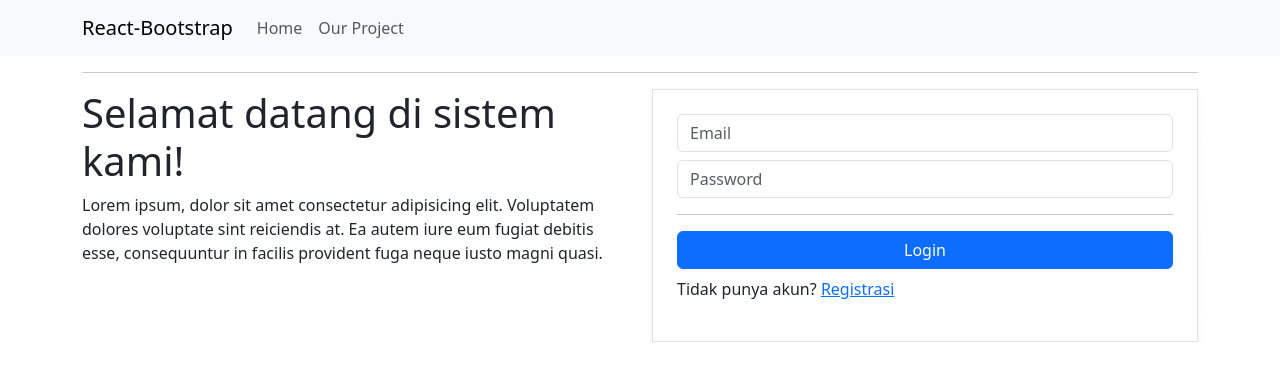
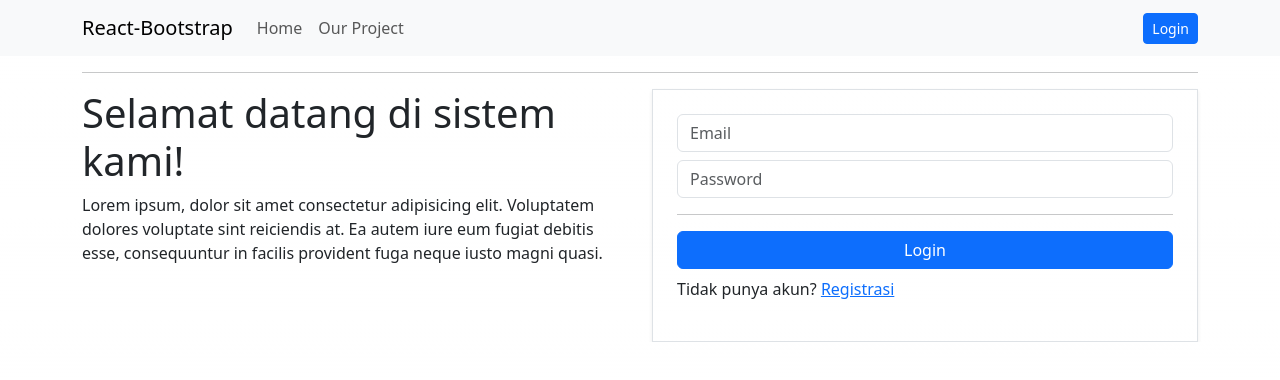
Before and after one commit to hendarSu/react-portofolio, a Next.js app: page /login in a window 1280 px wide. Shown: the top 380 px of the page. Built offline with nearby package versions, Linux system fonts and the light colour scheme; no server answers.

Commit message:
feat: context

```diff
--- a/src/components/Layout.jsx
+++ b/src/components/Layout.jsx
@@ -1,7 +1,21 @@
 import Head from "next/head";
-import Navbar from '@/components/Navbar'
+import Navbar from "@/components/Navbar";
+import LayoutContext from "@/context/LayoutContext";
+import { useEffect, useState } from "react";
+import { getCookie } from "@/utils/cookies";
 
 export default function Layout({ children }) {
+  const [userData, setUserData] = useState({});
+  const [isLogin, setIsLogin] = useState(false);
+
+  useEffect(() => {
+    const userDataCookie = getCookie("userData");
+    if (userDataCookie) {
+      setUserData(JSON.parse(userDataCookie));
+      setIsLogin(true);
+    }
+  }, []);
+
   return (
     <>
       <Head>
@@ -11,9 +25,13 @@ export default function Layout({ children }) {
         <link rel="icon" href="/favicon.ico" />
       </Head>
       <main>
-        {/* Section Navbar */}
-        <Navbar></Navbar>
-        {children}
+        <LayoutContext.Provider
+          value={{ userData, setUserData, isLogin, setIsLogin }}
+        >
+          {/* Section Navbar */}
+          <Navbar></Navbar>
+          {children}
+        </LayoutContext.Provider>
       </main>
     </>
   );
--- a/src/components/LoginForm.jsx
+++ b/src/components/LoginForm.jsx
@@ -1,8 +1,9 @@
+import LayoutContext from "@/context/LayoutContext";
 import { postLogin } from "@/rest/api";
-import { getCookie, setCookie } from "@/utils/cookies";
+import { setCookie } from "@/utils/cookies";
 import Link from "next/link";
 import { useRouter } from "next/router";
-import { useEffect, useState } from "react";
+import { useContext, useEffect, useState } from "react";
 import { Col, Row } from "react-bootstrap";
 import { Form, Button } from "react-bootstrap";
 
@@ -10,28 +11,30 @@ const LoginForm = () => {
   const [email, setEmail] = useState("");
   const [password, setPassword] = useState("");
 
+  const { isLogin, userData } = useContext(LayoutContext);
+
   const router = useRouter();
 
   const handleSubmit = async (e) => {
     e.preventDefault();
-    const isLogin = await postLogin({
-      email, password
-    })
+    const isLoginSuccess = await postLogin({
+      email,
+      password,
+    });
 
-    if (isLogin && isLogin.status === "success") {
-      setCookie("userData", JSON.stringify(isLogin.data), {
-        expires: 1
-      })
+    if (isLoginSuccess && isLoginSuccess.status === "success") {
+      setCookie("userData", JSON.stringify(isLoginSuccess.data), {
+        expires: 1,
+      });
+      router.reload("/");
+    }
+  };
+
+  useEffect(() => {
+    if (isLogin) {
       router.push("/");
     }
-  }
-
-  useEffect(() => {
-    const token = getCookie('userData');
-    if (token) {
-        router.push("/")
-    }
-  }, [])
+  }, [isLogin, userData]);
 
   return (
     <section>
--- a/src/components/Navbar.jsx
+++ b/src/components/Navbar.jsx
@@ -1,6 +1,23 @@
-import { Navbar, Container, Nav, NavDropdown } from "react-bootstrap";
+import LayoutContext from "@/context/LayoutContext";
+import { removeCookie } from "@/utils/cookies";
+import { useRouter } from "next/router";
+import { useContext } from "react";
+import { Navbar, Container, Nav, Button } from "react-bootstrap";
 
 export default function NavbarOurSystem() {
+  const router = useRouter();
+
+  const { isLogin } = useContext(LayoutContext);
+
+  const logout = () => {
+    removeCookie("userData");
+    router.reload("/");
+  };
+
+  const login = () => {
+    router.push("/login");
+  };
+
   return (
     <Navbar expand="lg" className="bg-body-tertiary">
       <Container>
@@ -11,6 +28,15 @@ export default function NavbarOurSystem() {
             <Nav.Link href="/">Home</Nav.Link>
             <Nav.Link href="/project">Our Project</Nav.Link>
           </Nav>
+          {isLogin ? (
+            <Button onClick={logout} className="btn-sm btn-danger">
+              Logout
+            </Button>
+          ) : (
+            <Button onClick={login} className="btn-sm btn-primary">
+              Login
+            </Button>
+          )}
         </Navbar.Collapse>
       </Container>
     </Navbar>
--- /dev/null
+++ b/src/context/LayoutContext.jsx
@@ -0,0 +1,6 @@
+// MyContext.js
+import { createContext } from 'react';
+
+const LayoutContext = createContext();
+
+export default LayoutContext;
--- a/src/pages/_app.js
+++ b/src/pages/_app.js
@@ -1,6 +1,11 @@
+import Layout from '@/components/Layout';
 import '@/styles/globals.css'
 import 'bootstrap/dist/css/bootstrap.min.css';
 
 export default function App({ Component, pageProps }) {
-  return <Component {...pageProps} />
+  return (
+    <Layout>
+      <Component {...pageProps} />
+    </Layout>
+  )
 }
--- a/src/pages/login.jsx
+++ /dev/null
@@ -1,13 +0,0 @@
-import { Container } from 'react-bootstrap'
-import Layout from '@/components/Layout'
-import LoginForm from '@/components/LoginForm'
-
-export default function Login() {
-  return (
-    <Layout>
-      <Container >
-        <LoginForm/>
-      </Container>
-    </Layout>
-  )
-}
--- /dev/null
+++ b/src/pages/login/index.js
@@ -0,0 +1,10 @@
+import { Container } from "react-bootstrap";
+import LoginForm from "@/components/LoginForm";
+
+export default function Login() {
+  return (
+    <Container>
+      <LoginForm />
+    </Container>
+  );
+}
--- a/src/pages/project/index.js
+++ b/src/pages/project/index.js
@@ -1,4 +1,3 @@
-import Layout from "@/components/Layout";
 import ProjectList from "@/components/Project";
 import { getCookie } from "@/utils/cookies";
 import { useRouter } from "next/router";
@@ -16,8 +15,6 @@ export default function Project() {
     }, [])
 
     return (
-        <Layout>
-            {/* content our project */}
         <Container>
             <Row>
                 <Col md={12}>
@@ -28,8 +25,7 @@ export default function Project() {
                     </div>
                 </Col>
             </Row>
-                <ProjectList/>
+            <ProjectList />
         </Container>
-        </Layout>
     )
 }
```
Also changed, not shown: src/pages/index.js (+6 -10 lines), src/pages/registrasi/index.js (+3 -6 lines). Lines whose indentation alone changed are shown as unchanged.
